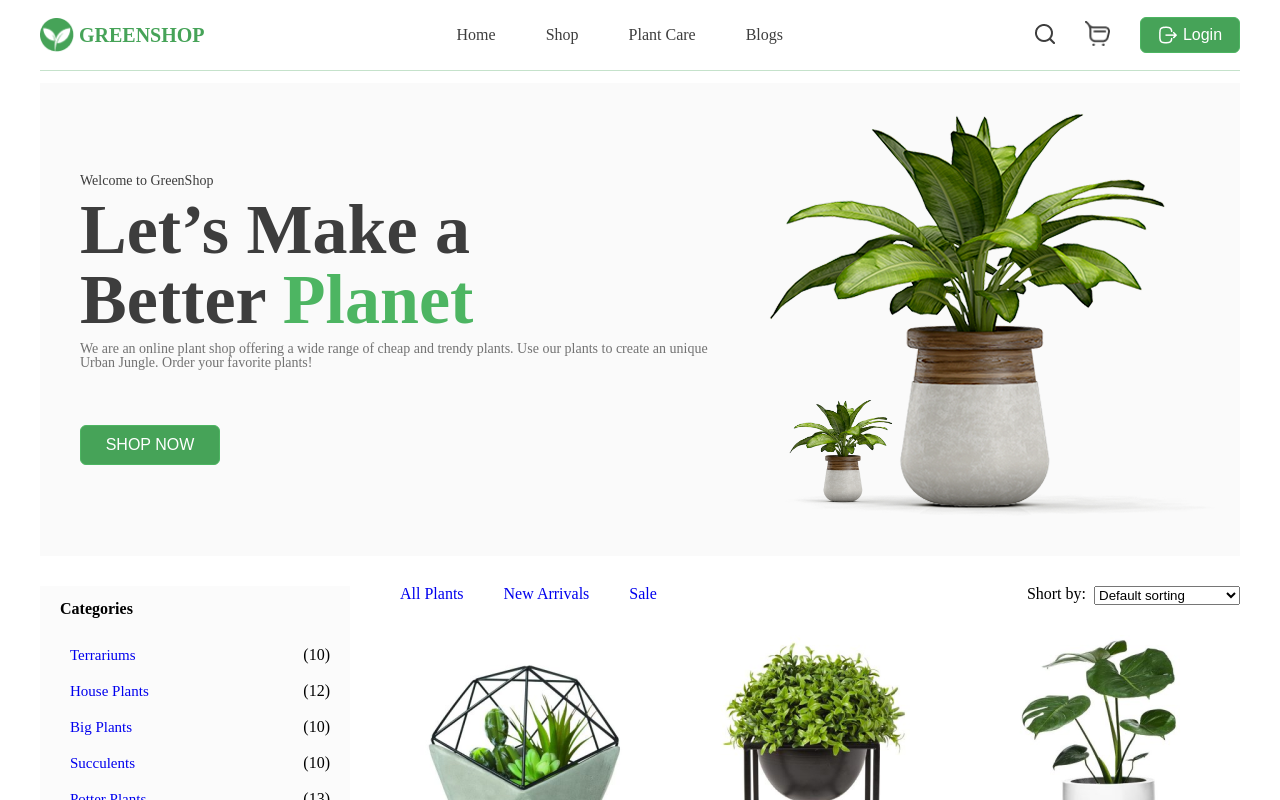
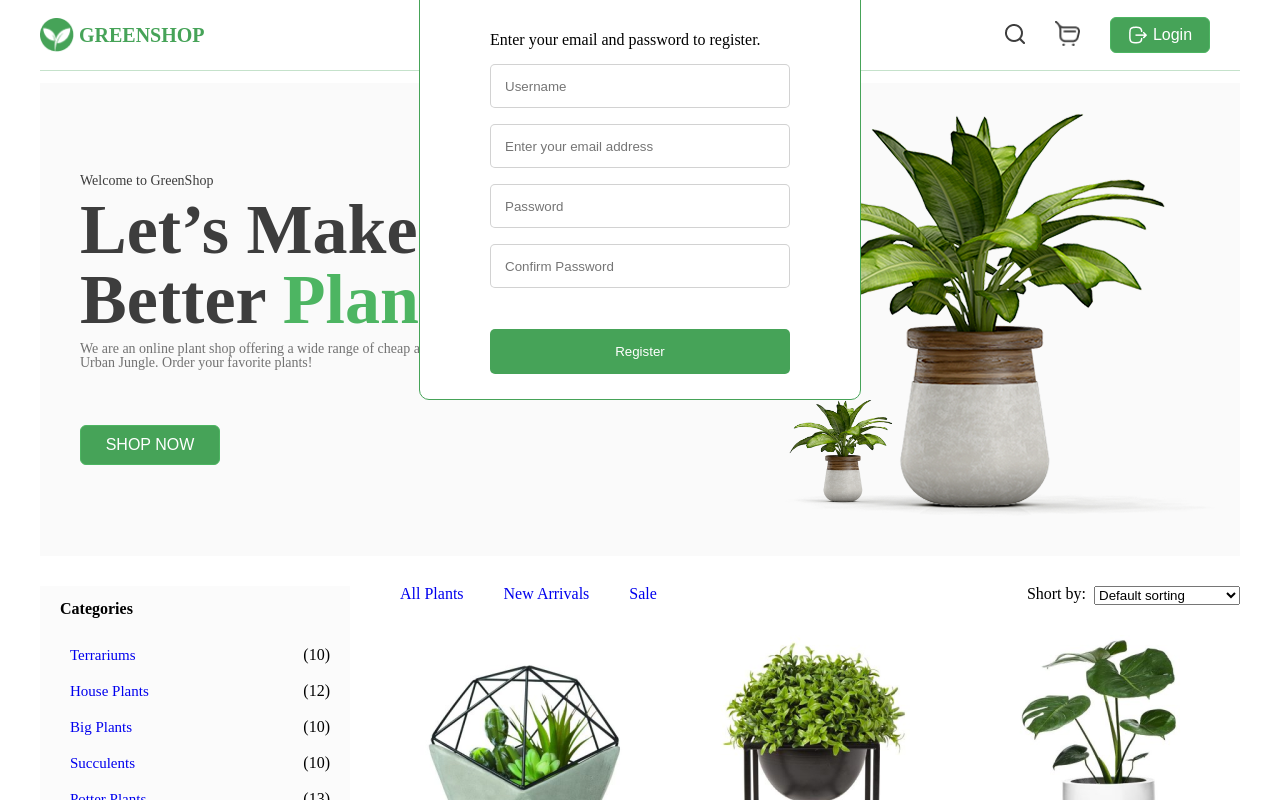
Before and after one commit to RVasyliuk-2003/BetterPlanet, a React (Vite) app: page / in a window 1280 px wide. Both pictures are taken after a click on the button "Login". Shown: the top 800 px of the page. Built offline with nearby package versions, Linux system fonts and the light colour scheme.

Commit message:
Registration modal window

```diff
--- a/src/components/Header/Header.jsx
+++ b/src/components/Header/Header.jsx
@@ -5,7 +5,12 @@ import Vector2 from "./images/Vector2.png";
 import Logout from "./images/Logout.png";
 import VectorLogo from "./images/VectorLogo.png";
 
+import Regist from "./RegistModal/Regist";
+import { useState } from "react";
+
 const Header = () => {
+  const [modalRegistOpen, setModalRegistOpen] = useState(false);
+
   return (
     <>
       <header>
@@ -40,10 +45,20 @@ const Header = () => {
                 <img className="pngAut2" src={Vector} alt="img" />
               </a>
 
-              <button>
+              <button onClick={() => setModalRegistOpen(true)}>
                 <img src={Logout} alt="imgOut" />
                 Login
               </button>
+              <div>
+                {modalRegistOpen ? (
+                  <Regist
+                    modalRegistOpen={modalRegistOpen}
+                    setModalRegistOpen={setModalRegistOpen}
+                  />
+                ) : (
+                  ""
+                )}
+              </div>
             </div>
           </nav>
         </div>
--- /dev/null
+++ b/src/components/Header/RegistModal/Regist.jsx
@@ -0,0 +1,93 @@
+import { useState } from "react";
+import "./regist.css";
+
+const Regist = ({ modalRegistOpen, setModalRegistOpen }) => {
+  const [inptName, setInptName] = useState("");
+  const [inptEmail, setInptEmail] = useState("");
+  const [inptPasword, setInptPasword] = useState("");
+  const [inptPasword2, setInptPasword2] = useState("");
+
+  const [borderColor, setBorderColor] = useState(true);
+
+  const nameRegex = /^[A-Za-zА-Яа-яІіЇїЄєҐґ]{2,20}$/;
+  const emailRegex = /^[^\s@]+@[^\s@]+\.[^\s@]+$/;
+  const passwordRegex =
+    /^(?=.*[a-z])(?=.*[A-Z])(?=.*\d)(?=.*[!@#$%^&*()_+\-=[\]{};':"\\|,.<>/?]).{8,}$/;
+
+  const resultInpt = (e) => {
+    e.preventDefault();
+
+    if (nameRegex.test(inptName)) {
+      setBorderColor(false);
+    }
+    if (emailRegex.test(inptEmail)) {
+      setBorderColor(false);
+    }
+    if (passwordRegex.test(inptPasword)) {
+      setBorderColor(false);
+    }
+    if (inptPasword === inptPasword2) {
+      setBorderColor(false);
+    }
+  };
+
+  return (
+    <div className={modalRegistOpen ? "registMainBox" : "clossestModl"}>
+      <button onClick={() => setModalRegistOpen(false)} className="btnClossest">
+        X
+      </button>
+      <div className="registLog">
+        <p>Enter your email and password to register.</p>
+        <form onSubmit={(e) => resultInpt(e)}>
+          <input
+            value={inptName}
+            type="text"
+            placeholder="Username"
+            style={{
+              border: borderColor
+                ? "1px solid rgba(128, 128, 128, 0.356)"
+                : "1px solid red",
+            }}
+            onChange={(e) => setInptName(e.target.value)}
+          />
+          <input
+            value={inptEmail}
+            type="email"
+            placeholder="Enter your email address"
+            style={{
+              border: borderColor
+                ? "1px solid rgba(128, 128, 128, 0.356)"
+                : "1px solid red",
+            }}
+            onChange={(e) => setInptEmail(e.target.value)}
+          />
+          <input
+            value={inptPasword}
+            type="password"
+            placeholder="Password"
+            style={{
+              border: borderColor
+                ? "1px solid rgba(128, 128, 128, 0.356)"
+                : "1px solid red",
+            }}
+            onChange={(e) => setInptPasword(e.target.value)}
+          />
+          <input
+            value={inptPasword2}
+            type="password"
+            placeholder="Confirm Password"
+            style={{
+              border: borderColor
+                ? "1px solid rgba(128, 128, 128, 0.356)"
+                : "1px solid red",
+            }}
+            onChange={(e) => setInptPasword2(e.target.value)}
+          />
+          <button type="submit">Register</button>
+        </form>
+      </div>
+    </div>
+  );
+};
+
+export default Regist;
--- /dev/null
+++ b/src/components/Header/RegistModal/regist.css
@@ -0,0 +1,60 @@
+.registMainBox {
+  transform: translate(-50%, -100%);
+  position: absolute;
+  top: 50%;
+  left: 50%;
+  z-index: 3;
+  max-width: 500px;
+  display: flex;
+  justify-content: center;
+
+  background-color: white;
+  padding: 55px 70px 25px 70px;
+  border: 1px solid #46a358;
+  border-radius: 10px;
+}
+
+.registLog {
+  display: flex;
+  flex-direction: column;
+  gap: 16px;
+
+  max-width: 300px;
+
+  > form {
+    display: flex;
+    flex-direction: column;
+    gap: 16px;
+  }
+
+  > form > input {
+    height: 40px;
+    padding-left: 14px;
+    border: 1px solid rgba(128, 128, 128, 0.356);
+    border-radius: 5px;
+  }
+
+  > form > button {
+    margin-top: 25px;
+    width: 300px;
+    height: 45px;
+    background-color: #46a358;
+    color: white;
+    border-radius: 5px;
+    border: none;
+  }
+}
+
+.btnClossest {
+  height: 20px;
+  position: absolute;
+  right: 5px;
+  top: 5px;
+
+  background: transparent;
+  border: none;
+}
+
+.clossestModl {
+  display: none;
+}
```
